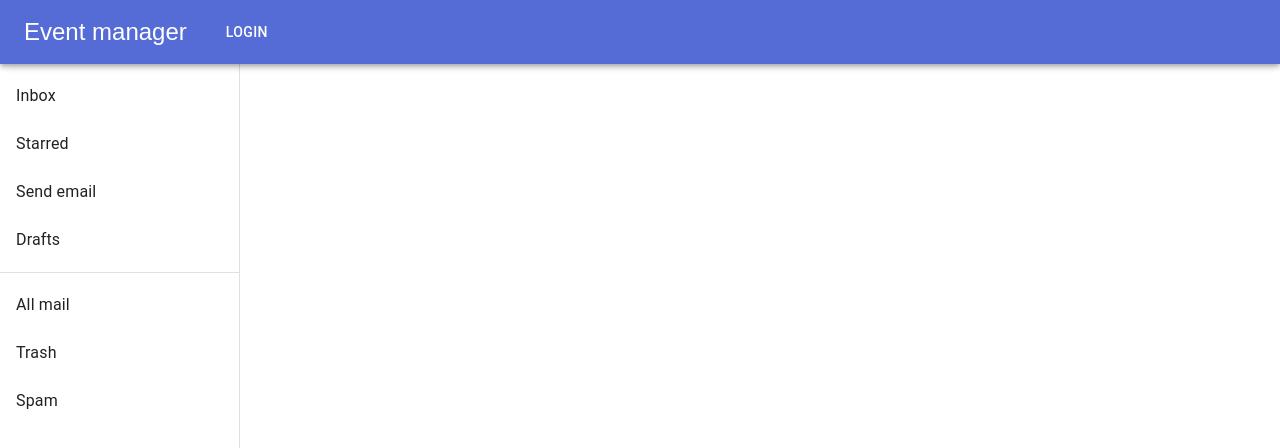
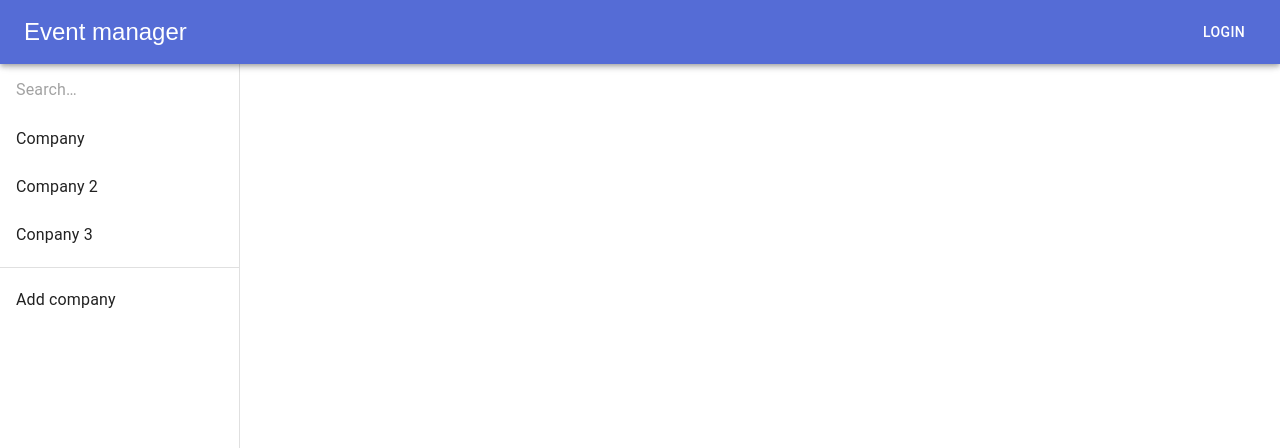
Before and after one commit to slavikyarkin/EventManager, a React (Create React App) app: page / in a window 1280 px wide. Shown: the top 448 px of the page. Built offline with nearby package versions, Linux system fonts and the light colour scheme; what react-router-redux, typesafe-actions would draw is missing.

Commit message:
fix components and add new

```diff
--- a/package.json
+++ b/package.json
@@ -4,6 +4,7 @@
   "private": true,
   "dependencies": {
     "@material-ui/core": "^4.11.3",
+    "@material-ui/icons": "^4.11.2",
     "@testing-library/jest-dom": "^5.11.10",
     "@testing-library/react": "^11.2.6",
     "@testing-library/user-event": "^12.8.3",
--- a/src/App.tsx
+++ b/src/App.tsx
@@ -28,7 +28,8 @@ import { Provider } from 'react-redux';
 import { composeWithDevTools } from "redux-devtools-extension";
 import CompanyContainer from './Company/CompanyContainer';
 import { TopNavigationComponent } from './Shared/TopNavigation/TopNavigationComponent';
-import ClippedDrawer, { LeftSidebarComponent } from './Shared/LeftSidebar/LeftSidebarComponent';
+import LeftSidebarComponent from './Shared/LeftSidebar/LeftSidebarComponent';
+
 
 
 const sagaMiddleware = createSagaMiddleware()
@@ -44,8 +45,8 @@ function App() {
   return (
     <Provider store={store}>
       <TopNavigationComponent />
-      {/* <LeftSidebarComponent /> */}
-      <ClippedDrawer />
+      <LeftSidebarComponent />
+      {/* <ClippedDrawer /> */}
 
 
 
--- a/src/Shared/LeftSidebar/LeftSidebarComponent.tsx
+++ b/src/Shared/LeftSidebar/LeftSidebarComponent.tsx
@@ -1,10 +1,11 @@
-import { Button, createStyles, CssBaseline, Drawer, makeStyles, SwipeableDrawer, Theme, Toolbar } from "@material-ui/core";
+import { Button, createStyles, CssBaseline, Drawer, fade, InputBase, makeStyles, SwipeableDrawer, Theme, Toolbar } from "@material-ui/core";
 import React, { Component } from "react";
 import List from '@material-ui/core/List';
 import Divider from '@material-ui/core/Divider';
 import ListItem from '@material-ui/core/ListItem';
 import ListItemIcon from '@material-ui/core/ListItemIcon';
 import ListItemText from '@material-ui/core/ListItemText';
+import SearchIcon from '@material-ui/icons/Search';
 
 const drawerWidth = 240;
 
@@ -30,10 +31,47 @@ const useStyles = makeStyles((theme: Theme) =>
       flexGrow: 1,
       padding: theme.spacing(3),
     },
+    search: {
+      position: 'relative',
+      borderRadius: theme.shape.borderRadius,
+      backgroundColor: fade(theme.palette.common.white, 0.15),
+      '&:hover': {
+        backgroundColor: fade(theme.palette.common.white, 0.25),
+      },
+      marginRight: theme.spacing(2),
+      marginLeft: 0,
+      width: '100%',
+      [theme.breakpoints.up('sm')]: {
+        marginLeft: theme.spacing(3),
+        width: 'auto',
+      },
+    },
+    searchIcon: {
+      padding: theme.spacing(2, 0),
+      height: '100%',
+      position: 'absolute',
+      pointerEvents: 'none',
+      display: 'flex',
+      alignItems: 'center',
+      justifyContent: 'center',
+    },
+    inputRoot: {
+      color: 'inherit',
+    },
+    inputInput: {
+      padding: theme.spacing(2, 1, 1, 2),
+      // vertical padding + font size from searchIcon
+      // paddingLeft: `calc(1em + ${theme.spacing(4)}px)`,
+      transition: theme.transitions.create('width'),
+      width: '100%',
+      [theme.breakpoints.up('md')]: {
+        width: '20ch',
+      },
+    },
   }),
 );
 
-export default function ClippedDrawer() {
+export default function LeftSidebarComponent() {
     const classes = useStyles();
 
     return (
@@ -55,16 +93,32 @@ export default function ClippedDrawer() {
         >
           <Toolbar />
           <div className={classes.drawerContainer}>
+            <div className={classes.search}>
+              {/* <div className={classes.searchIcon}>
+                <SearchIcon /> */}
+              </div>
+              <InputBase
+                placeholder="Search…"
+                classes={{
+                  root: classes.inputRoot,
+                  input: classes.inputInput,
+                }}
+                inputProps={{ 'aria-label': 'search' }}
+              />
+            {/* </div> */}
             <List>
-              {['Inbox', 'Starred', 'Send email', 'Drafts'].map((text, index) => (
+              {['Company', 'Company 2', 'Conpany 3'].map((text, index) => (
                 <ListItem button key={text}>
                   <ListItemText primary={text} />
                 </ListItem>
               ))}
             </List>
             <Divider />
+            {/* <Button>
+              Add company
+            </Button> */}
             <List>
-              {['All mail', 'Trash', 'Spam'].map((text, index) => (
+              {['Add company'].map((text, index) => (
                 <ListItem button key={text}>
                   <ListItemText primary={text} />
                 </ListItem>
@@ -79,46 +133,46 @@ export default function ClippedDrawer() {
 
 
 
-export class LeftSidebarComponent extends Component {
-    constructor(props: any) {
-        super(props);
+// export class LeftSidebarComponent extends Component {
+//     constructor(props: any) {
+//         super(props);
 
-        this.state = {
-            openSidebar: false
-        };
-    }
+//         this.state = {
+//             openSidebar: false
+//         };
+//     }
 
 
 
 
-    list = (anchor: string) => (
-        <List>
-            {['Inbox', 'Starred', 'Send email', 'Drafts'].map((text, index) => (
-                <ListItem button key={text}>
-                    <ListItemText primary={text} />
-                </ListItem>
-            ))}
-        </List>
+//     list = (anchor: string) => (
+//         <List>
+//             {['Inbox', 'Starred', 'Send email', 'Drafts'].map((text, index) => (
+//                 <ListItem button key={text}>
+//                     <ListItemText primary={text} />
+//                 </ListItem>
+//             ))}
+//         </List>
 
-    );
+//     );
 
-    render() {
+//     render() {
 
-        const onOpen = () => { };
-        const onClose = () => { };
-        return (
+//         const onOpen = () => { };
+//         const onClose = () => { };
+//         return (
 
-            <SwipeableDrawer
-                anchor={'left'}
-                open={true}
-                onOpen={onOpen}
-                onClose={onClose}
+//             <SwipeableDrawer
+//                 anchor={'left'}
+//                 open={true}
+//                 onOpen={onOpen}
+//                 onClose={onClose}
 
-            >
-                {this.list('left')}
-            </SwipeableDrawer>
+//             >
+//                 {this.list('left')}
+//             </SwipeableDrawer>
 
-        );
-    }
+//         );
+//     }
 
-}
+// }
--- a/src/Shared/TopNavigation/TopNavigationComponent.tsx
+++ b/src/Shared/TopNavigation/TopNavigationComponent.tsx
@@ -21,6 +21,9 @@ const useStyles = makeStyles((theme: Theme) =>
     title: {
       flexGrow: 1,
     },
+    grow: {
+      flexGrow: 1,
+    },
   }),
 );
 
@@ -35,9 +38,8 @@ export function TopNavigationComponent() {
         <IconButton edge="start" className={classes.HomeButton} color="inherit" aria-label="menu" >
           Event manager
         </IconButton>
-        {/* <Typography variant="h6" noWrap>
-
-        </Typography> */}
+        <Typography variant="h6" color="inherit" className={classes.grow}>
+        </Typography>
            <Button color="inherit"> Login </Button>
        </Toolbar>
     </AppBar>
```
Also changed, not shown: 1 other file (tests, documents, lock files or other folders).
